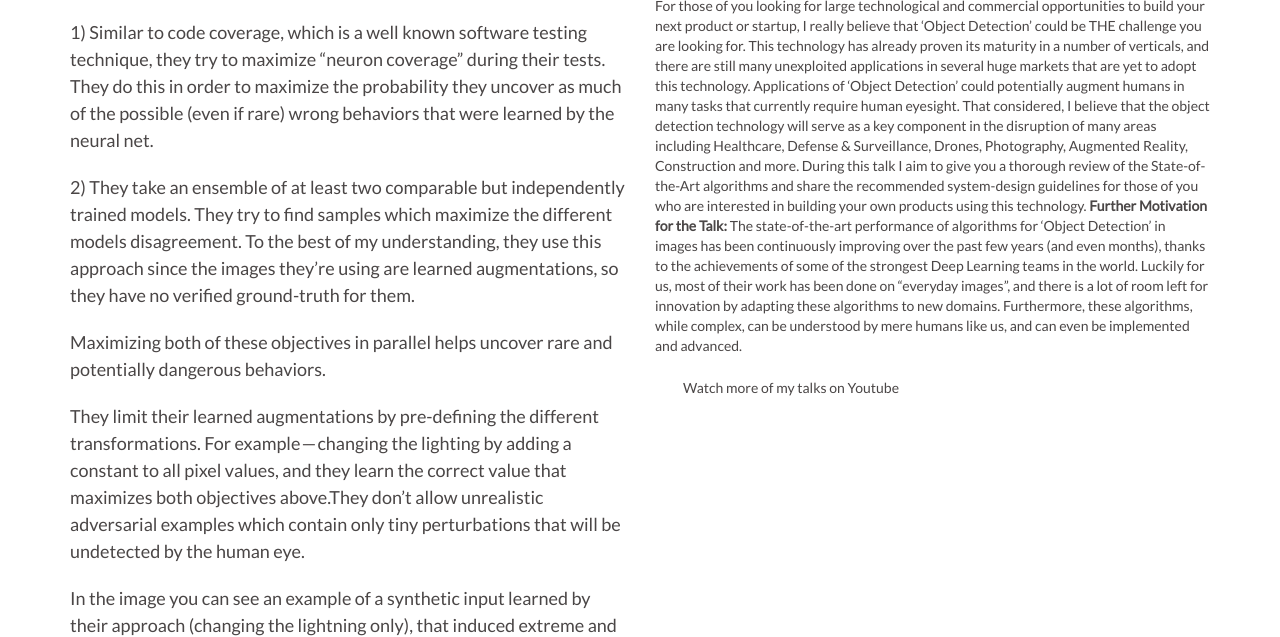
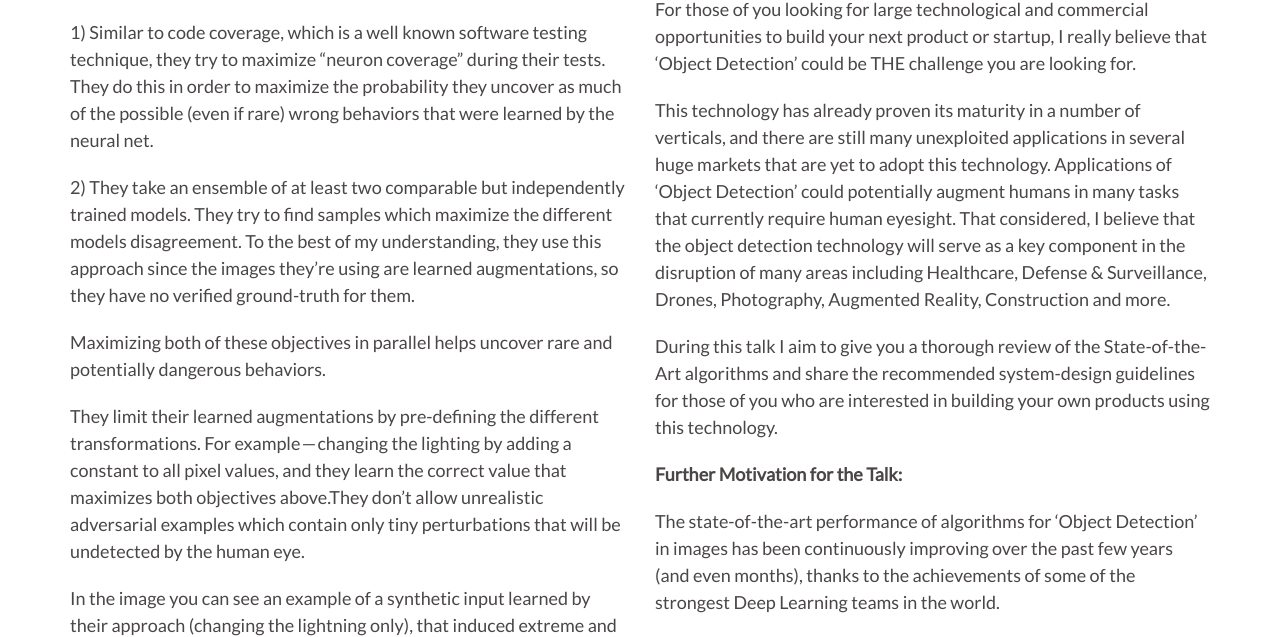
Before and after one commit to idan-bassuk/idan-bassuk.github.io, a Jekyll site: the page built from index.html, in a window 1280 px wide and 900 px high, scrolled down 2105 px, cut to the strip 263-900 px from the top of the window. Built offline with Jekyll 4.4.1, drawn with Linux system fonts in a browser that asks for light colours; some of the changed text lies outside the part shown.

Commit message:
Update videoPost.html

```diff
--- a/_includes/videoPost.html
+++ b/_includes/videoPost.html
@@ -9,17 +9,28 @@
 </div>
 
 <div class="body">
-For those of you looking for large technological and commercial opportunities to build your next product or startup, I really believe that ‘Object Detection’ could be THE challenge you are looking for.
+<p>For those of you looking for large technological and commercial opportunities to build your next product or startup,
+  I really believe that ‘Object Detection’ could be THE challenge you are looking for. </p>
 
-This technology has already proven its maturity in a number of verticals, and there are still many unexploited applications in several huge markets that are yet to adopt this technology. Applications of ‘Object Detection’ could potentially augment humans in many tasks that currently require human eyesight. That considered, I believe that the object detection technology will serve as a key component in the disruption of many areas including Healthcare, Defense & Surveillance, Drones, Photography, Augmented Reality, Construction and more.
+<p>This technology has already proven its maturity in a number of verticals, and there are still many
+unexploited applications in several huge markets that are yet to adopt this technology.
+Applications of ‘Object Detection’ could potentially augment humans in many tasks that currently require human eyesight.
+That considered, I believe that the object detection technology will serve as a key
+component in the disruption of many areas including Healthcare, Defense & Surveillance,
+Drones, Photography, Augmented Reality, Construction and more.</p>
 
-During this talk I aim to give you a thorough review of the State-of-the-Art algorithms and share the recommended system-design guidelines for those of you who are interested in building your own products using this technology.
+<p>During this talk I aim to give you a thorough review of the State-of-the-Art algorithms and share the
+recommended system-design guidelines for those of you who are interested in building your own products using this technology.</p>
 
-<b>Further Motivation for the Talk: </b>
+<p><b>Further Motivation for the Talk: </b></p>
 
-The state-of-the-art performance of algorithms for ‘Object Detection’ in images has been continuously improving over the past few years (and even months), thanks to the achievements of some of the strongest Deep Learning teams in the world.
+<p>The state-of-the-art performance of algorithms for ‘Object Detection’ in images has been continuously
+improving over the past few years (and even months), thanks to the achievements of some of the strongest
+Deep Learning teams in the world.</p>
 
-Luckily for us, most of their work has been done on “everyday images”, and there is a lot of room left for innovation by adapting these algorithms to new domains.
+<p>Luckily for us, most of their work has been done on “everyday images”, and there is a lot of room left
+for innovation by adapting these algorithms to new domains.</p>
 
-Furthermore, these algorithms, while complex, can be understood by mere humans like us, and can even be implemented and advanced.
+<p>Furthermore, these algorithms, while complex, can be understood by mere humans like us,
+and can even be implemented and advanced.</p>
 </div>
```
